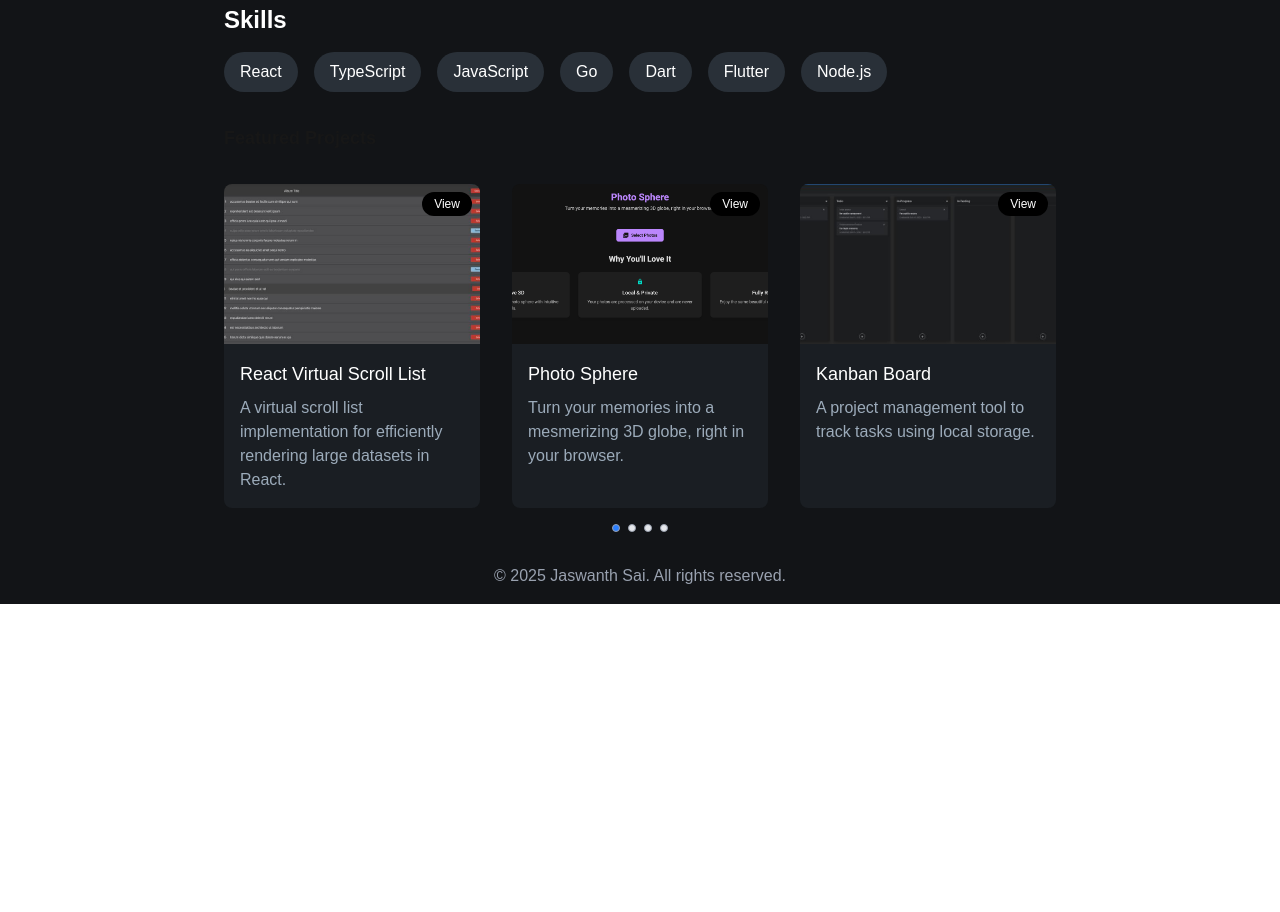
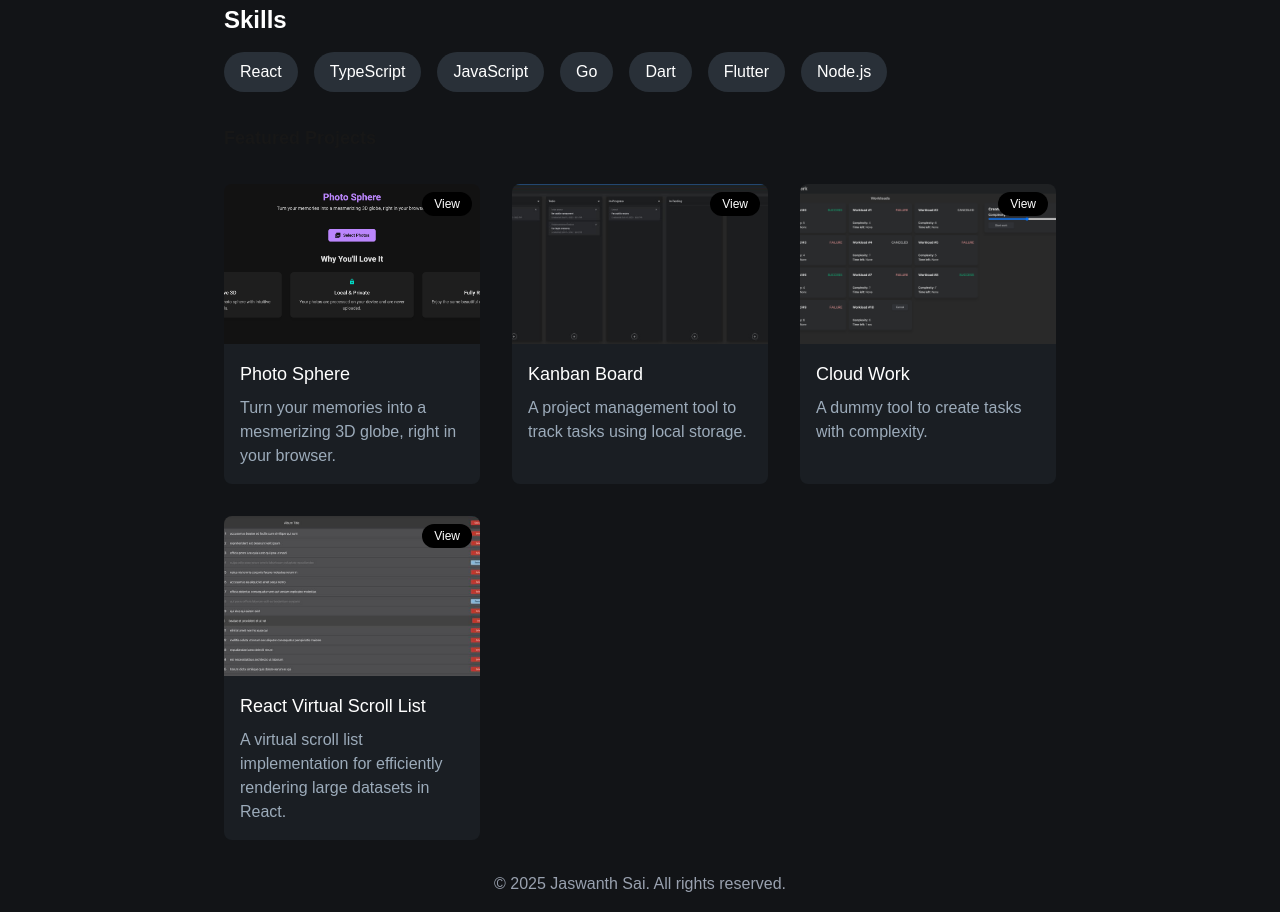
Before and after one commit to Jassu225/portfolio-v3, a Next.js app: page / in a window 1280 px wide. Shown: the part 1440-2352 px from the top of the page. Before the commit the page ends 2044 px from the top, so only its background shows below. Built offline with nearby package versions, Linux system fonts and the light colour scheme.

Commit message:
Implement responsive Projects section with grid layout for desktop and carousel for mobile; add useMediaQuery hook for media queries.

```diff
--- a/src/components/features/sections/Projects.tsx
+++ b/src/components/features/sections/Projects.tsx
@@ -1,15 +1,28 @@
+"use client";
+
 import React from 'react';
 import { projects } from '@/lib/data';
 import ProjectCard from '@/components/elements/ProjectCard';
 import { Carousel, CarouselItem } from '@/components/elements/Carousel';
+import useMediaQuery from '@/lib/hooks/useMediaQuery';
 
 const Projects = () => {
+  const isDesktop = useMediaQuery('(min-width: 1024px)');
+
   return (
     <section id="projects" className="py-4 scroll-m-16">
-      <div className="container mx-auto overflow-x-visible">
+      <div className="container mx-auto">
         <h2 className="text-lg font-bold mb-8 px-4">
           Featured Projects
         </h2>
+        {isDesktop ? (
+          <div className="grid grid-cols-1 md:grid-cols-2 lg:grid-cols-3 gap-8 px-4">
+            {projects.map((project, index) => (
+              <ProjectCard key={index} project={project} />
+            ))}
+          </div>
+        ) : (
+          <div className="overflow-x-visible">
             <Carousel>
               {projects.map((project, index) => (
                 <CarouselItem key={index}>
@@ -18,6 +31,8 @@ const Projects = () => {
               ))}
             </Carousel>
           </div>
+        )}
+      </div>
     </section>
   );
 };
--- /dev/null
+++ b/src/lib/hooks/useMediaQuery.ts
@@ -0,0 +1,26 @@
+"use client";
+
+import { useState, useEffect } from 'react';
+
+const useMediaQuery = (query: string): boolean => {
+  const [matches, setMatches] = useState(false);
+
+  useEffect(() => {
+    // Ensure window is defined (for server-side rendering)
+    if (typeof window !== 'undefined') {
+      const media = window.matchMedia(query);
+      if (media.matches !== matches) {
+        setMatches(media.matches);
+      }
+      const listener = () => {
+        setMatches(media.matches);
+      };
+      media.addEventListener('change', listener);
+      return () => media.removeEventListener('change', listener);
+    }
+  }, [matches, query]);
+
+  return matches;
+};
+
+export default useMediaQuery;
```
Also changed, not shown: .taskmaster/tasks/tasks.json, 1 other file (tests, documents, lock files or other folders). Lines whose indentation alone changed are shown as unchanged.
